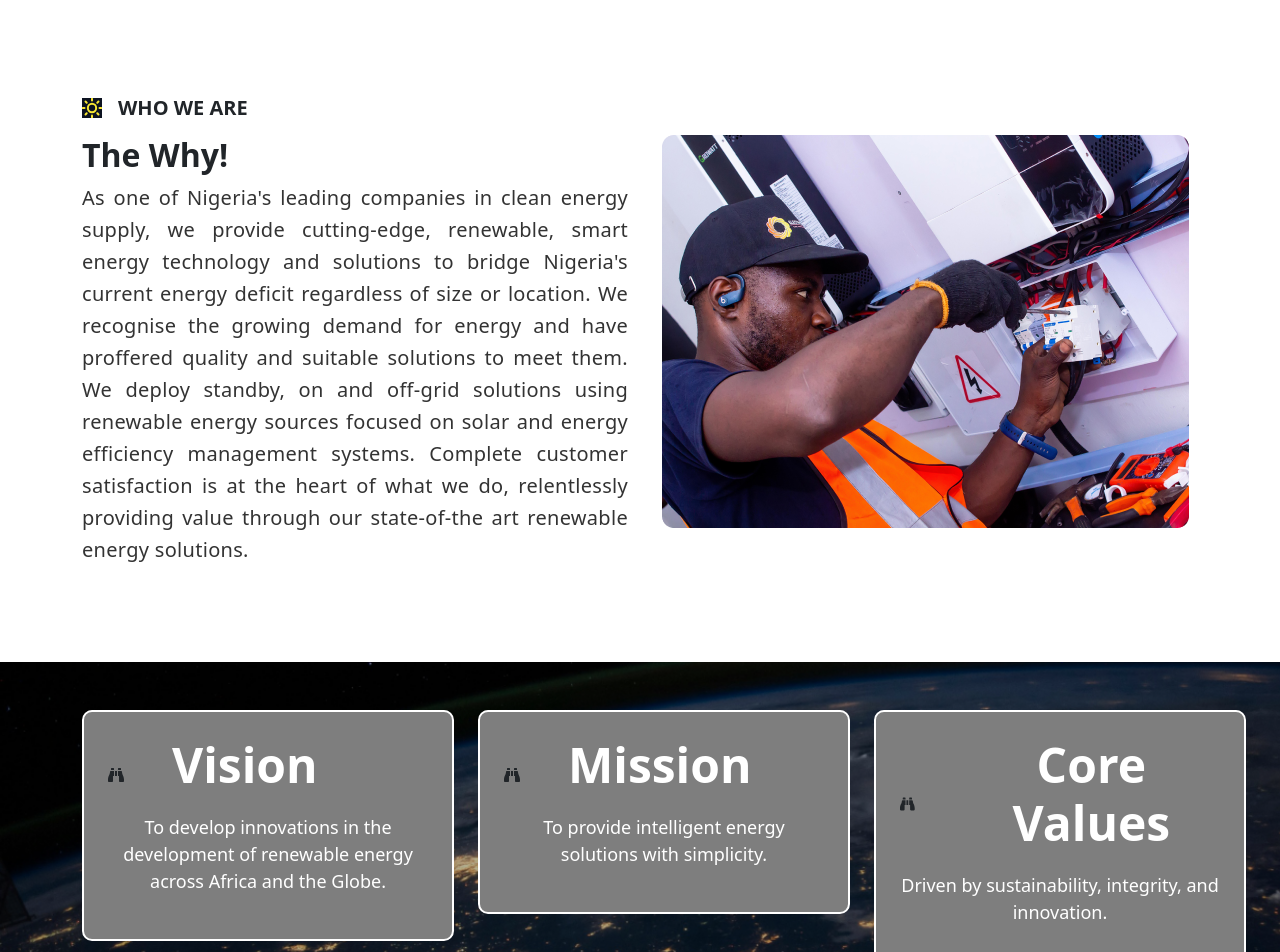
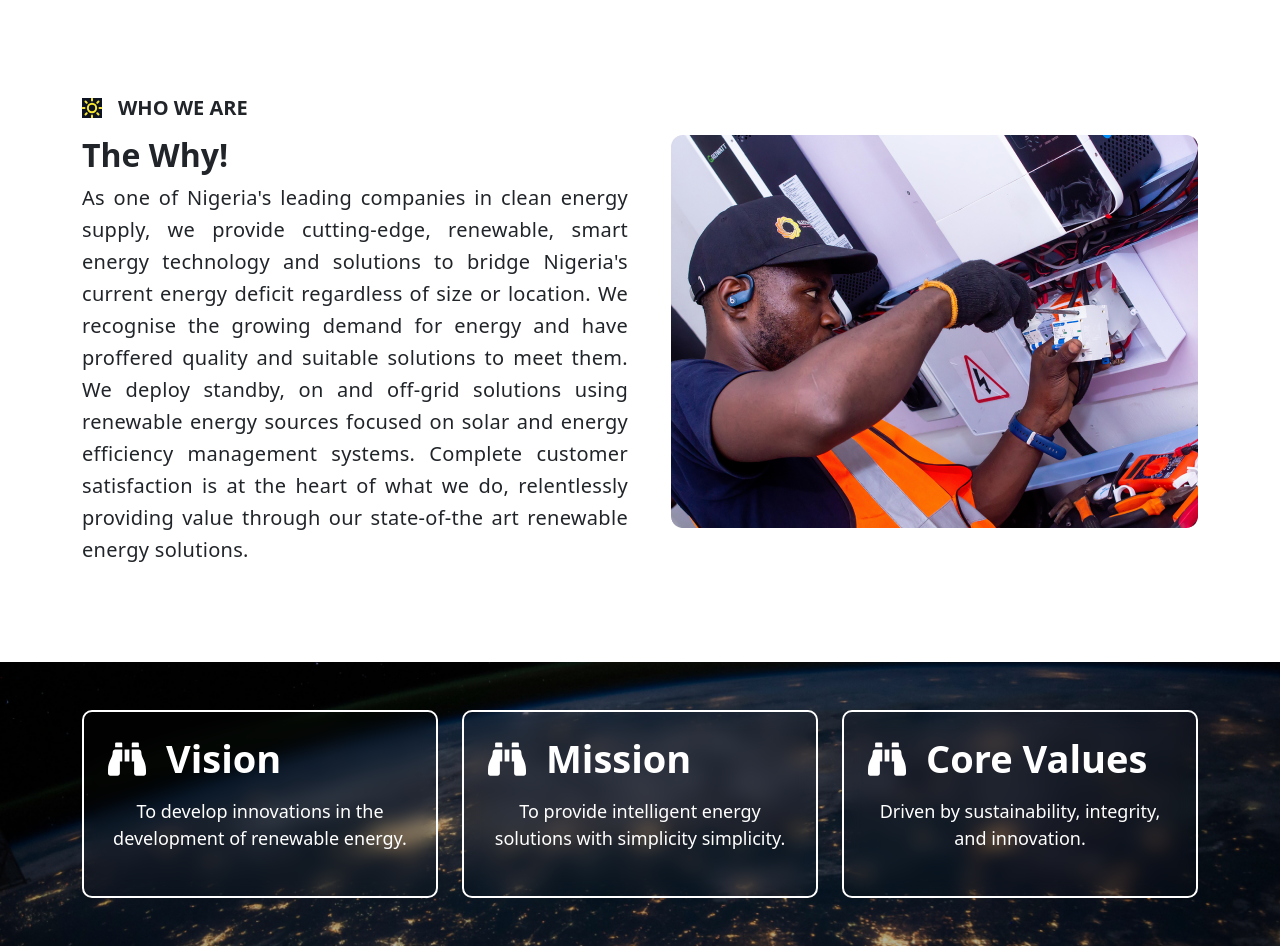
Before and after one commit to RWn-Girish/Solar-project-2, a React (Vite) app: page / in a window 1280 px wide. Shown: the part 560-1512 px from the top of the page. Built offline with nearby package versions, Linux system fonts and the light colour scheme.

Commit message:
card update

```diff
--- a/src/Components/About_Page/Banner/Banner.css
+++ b/src/Components/About_Page/Banner/Banner.css
@@ -2,6 +2,7 @@
     height: 70vh;
     width: 100%;
     background-size: cover;
+    position: relative;
 }
 
 .about-us-box {
@@ -13,8 +14,9 @@
     font-weight: bold;
     font-size: 70px;
     text-transform: uppercase;
+    position: absolute;
+    bottom: 100px;
     background: rgba(3, 3, 3, 0.4);
-    transform: translate(-5%, 150%);
     transition: 0.5s ease-in-out;
 }
 
@@ -24,7 +26,7 @@
     font-size: 20px;
     font-weight: 500;
     max-width: 700px;
-    color: #333;
+    /* color: #333; */
     margin: 0 auto;
     letter-spacing: 0.3px;
 }
--- a/src/Components/About_Page/Banner/Banner.jsx
+++ b/src/Components/About_Page/Banner/Banner.jsx
@@ -1,4 +1,4 @@
-import { Container } from 'react-bootstrap';
+import { Container, Row, Col } from 'react-bootstrap';
 import "../Banner/Banner.css";
 import bgImage from "../../../assets/images/Banner.svg";
 import sunimg from "../../../assets/images/sun.svg";
@@ -14,12 +14,12 @@ function Banner() {
         {
             title: "Vision",
             image: <FaBinoculars />,
-            description: "To develop innovations in the development of renewable energy across Africa and the Globe."
+            description: "To develop innovations in the development of renewable energy."
         },
         {
             title: "Mission",
             image: <FaBinoculars />,
-            description: "To provide intelligent energy solutions with simplicity."
+            description: "To provide intelligent energy solutions with  simplicity simplicity."
         },
         {
             title: "Core Values",
@@ -55,7 +55,7 @@ function Banner() {
                             </p>
                         </div>
                         <div className="col-md-6">
-                            <div className="text-center">
+                            <div className="text-end">
                                 <img src={whyimg} alt="Why Us" className="img-fluid rounded" />
                             </div>
                         </div>
@@ -64,21 +64,20 @@ function Banner() {
             </div>
 
             <div className='card-section py-5' style={{ backgroundImage: `url(${bgvision})`, backgroundSize: 'cover' }}>
-                <Container className='d-flex justify-content-space-between gap-4'>                    {
-                    data.map((item, index) => {
-                        return (
-                            <div className="col-md-4 mb-4" key={index}>
+                <Container>
+                    <Row className="g-4">
+                        {data.map((item, index) => (
+                            <Col key={index} md={6} lg={4}>
                                 <Banner_card
                                     title={item.title}
                                     image={item.image}
                                     description={item.description}
                                 />
-                            </div>
-                        )
-                    })
-                }
+                            </Col>
+                        ))}
+                    </Row>
                 </Container>
-            </div>
+            </div >
         </>
     );
 }
--- a/src/Components/About_Page/Banner/Banner_card.css
+++ b/src/Components/About_Page/Banner/Banner_card.css
@@ -1,16 +1,27 @@
 .banner_card{
     border: 2px solid #fff;
     border-radius: 10px;
-    background-color: #7e7e7e;
+    background-color: transparent;
+    backdrop-filter: blur(10px);
 
 }
 
 .banner_card h2{
-    font-size: 48px;
+    font-size: 38px;
     font-weight: 700;
     color: #fff;
     margin-bottom: 20px;
-    text-align: center;
+}
+
+.card_text{
+    color: #fff;
+    font-size: 38px;
+}
+.card_text h2{
+    color: #fff;
+    font-size: 38px;
+    padding-left: 20px;
+    /* margin-bottom: 15px; */
 }
 
 .banner_card p{
--- a/src/Components/About_Page/Banner/Banner_card.jsx
+++ b/src/Components/About_Page/Banner/Banner_card.jsx
@@ -3,9 +3,9 @@ import "../../../Components/About_Page/Banner/Banner_card.css"
 function Banner_card({ title, image, description }) {
     return (
         <div className="banner_card  p-4">
-            <div className="Card_text d-flex align-items-center gap-5">
+            <div className="card_text d-flex align-items-center mb-3 ">
                 {image}
-                <h2 className="fw-bold">{title}</h2>
+                <h2 className="fw-bold m-0">{title}</h2>
             </div>
             <p>{description}</p>
         </div>
```
